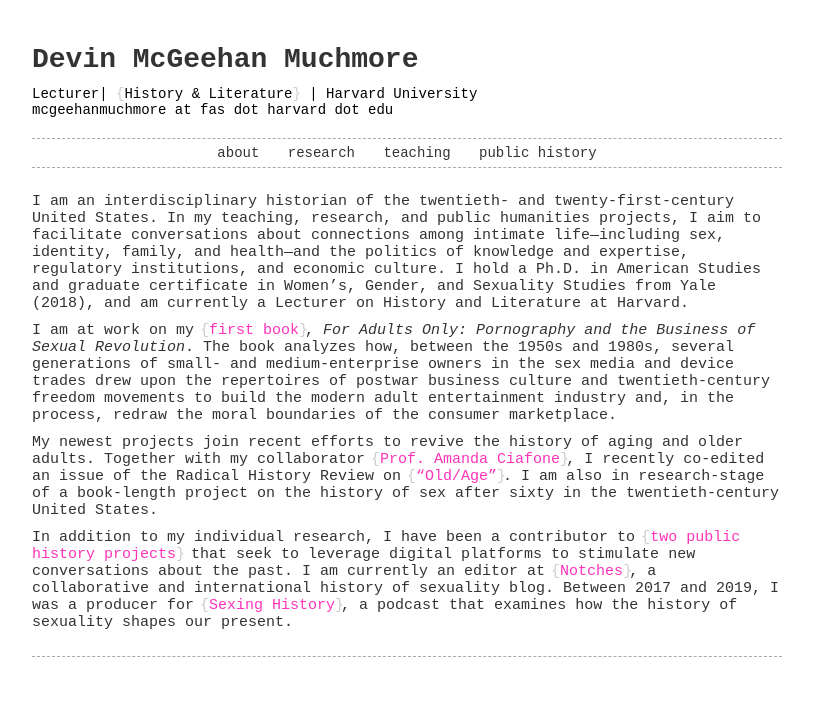
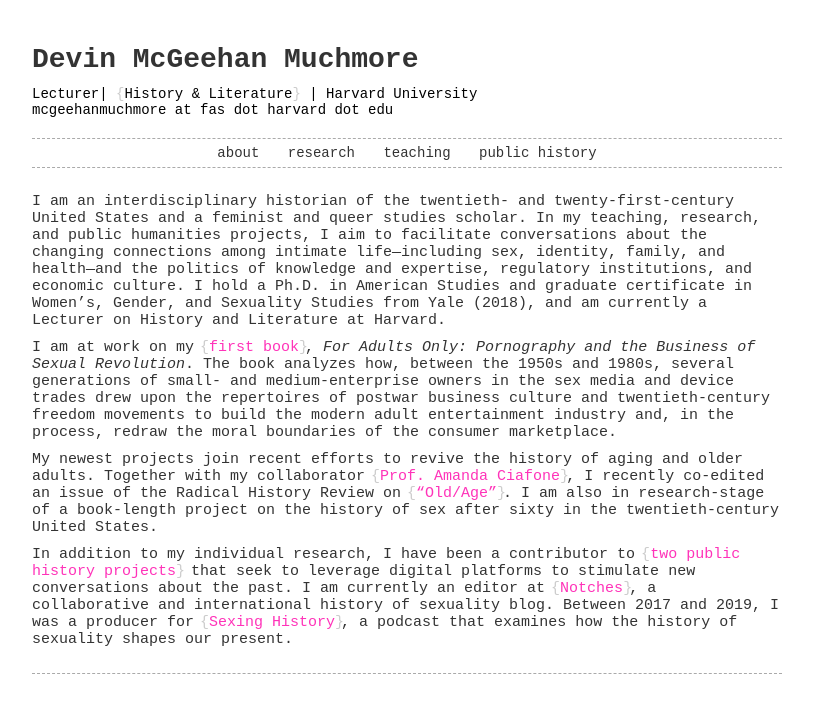
Before and after one commit to devintmm/devintmm.github.io, a Jekyll site: the page built from index.md, in a window 1280 px wide. Shown: the top 713 px of the page, without its empty margins (233-1046 px from the left). Built offline with Jekyll 4.4.1, drawn with Linux system fonts in a browser that asks for light colours.

Commit message:
Update index.md

```diff
--- a/index.md
+++ b/index.md
@@ -1,7 +1,7 @@
 ---
 layout: content
 ---
-I am an interdisciplinary historian of the twentieth- and twenty-first-century United States. In my teaching, research, and public humanities projects, I aim to facilitate conversations about connections among intimate life—including sex, identity, family, and health—and the politics of knowledge and expertise, regulatory institutions, and economic culture. I hold a Ph.D. in American Studies and graduate certificate in Women's, Gender, and Sexuality Studies from Yale (2018), and am currently a Lecturer on History and Literature at Harvard.
+I am an interdisciplinary historian of the twentieth- and twenty-first-century United States and a feminist and queer studies scholar. In my teaching, research, and public humanities projects, I aim to facilitate conversations about the changing connections among intimate life—including sex, identity, family, and health—and the politics of knowledge and expertise, regulatory institutions, and economic culture. I hold a Ph.D. in American Studies and graduate certificate in Women's, Gender, and Sexuality Studies from Yale (2018), and am currently a Lecturer on History and Literature at Harvard.
 
 I am at work on my [first book](/research), *For Adults Only: Pornography and the Business of Sexual Revolution*. The book analyzes how, between the 1950s and 1980s, several generations of small- and medium-enterprise owners in the sex media and device trades drew upon the repertoires of postwar business culture and twentieth-century freedom movements to build the modern adult entertainment industry and, in the process, redraw the moral boundaries of the consumer marketplace.
 
```
